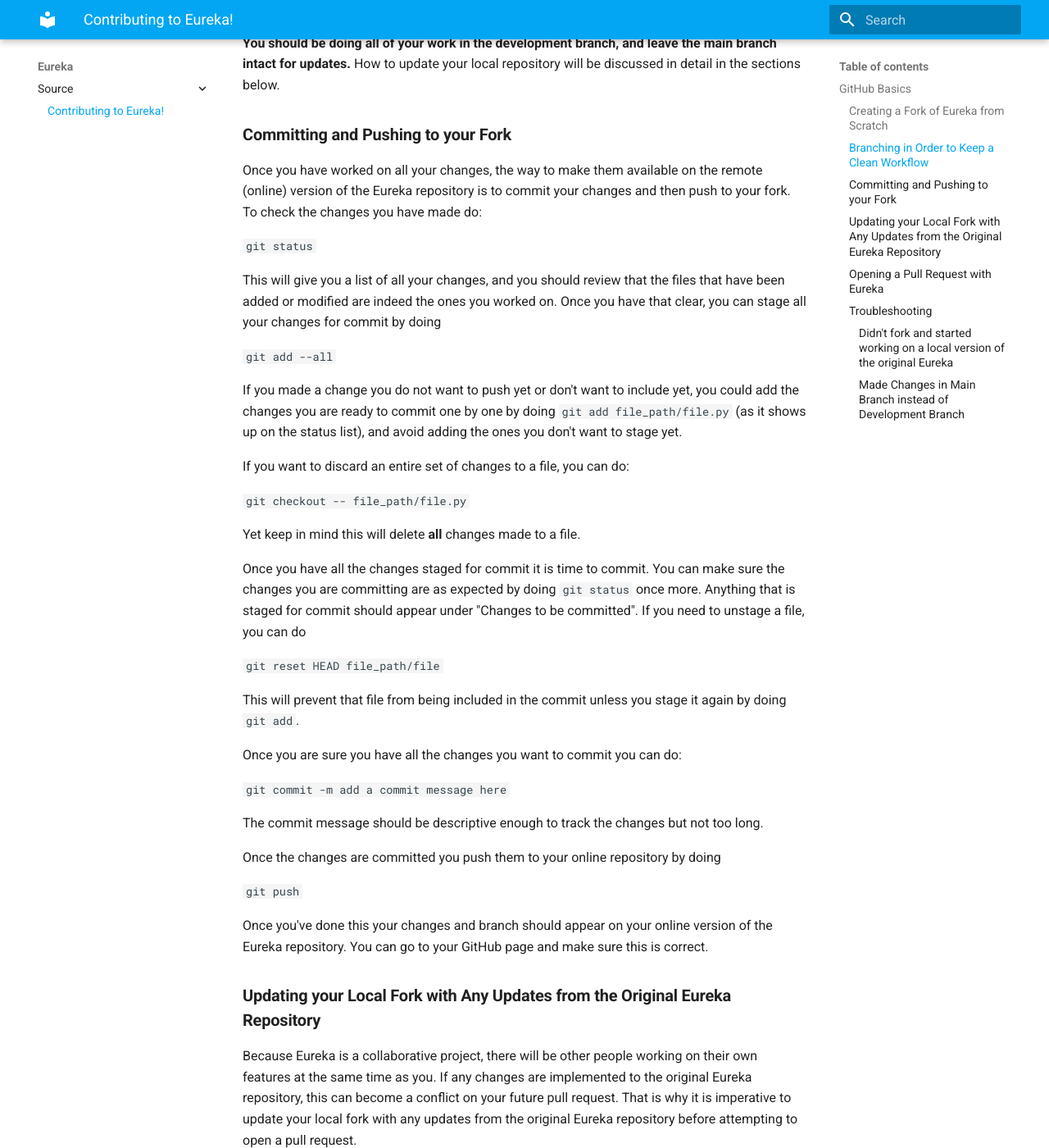
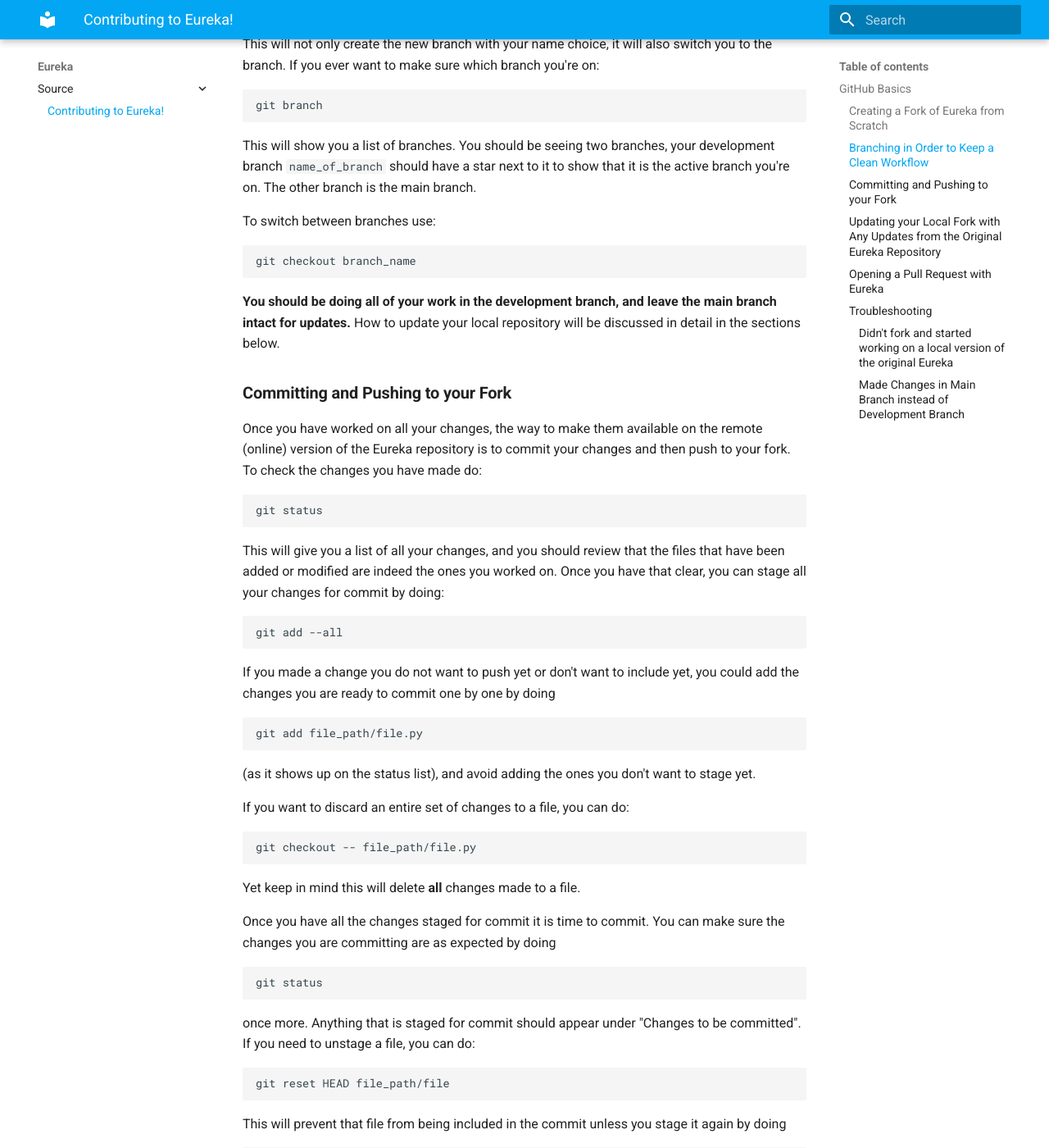
Before and after one commit to kevin218/Eureka, an MkDocs documentation site: the page built from docs/source/contribute.md, in a window 1280 px wide and 1400 px high, scrolled down 1617 px. Shown: the whole window at 82% size. Built offline with MkDocs 1.6.1 and Material for MkDocs 9.7.7, drawn with Linux system fonts in a browser that asks for light colours; some of the changed text lies outside the part shown.

Commit message:
Tweaking appearance of contribution instructions.
Changing to code blocks rather than in-line code snippets

This also finishes the broken documentation caused by moving imported
files to docs/media.

````diff
--- a/docs/source/contribute.md
+++ b/docs/source/contribute.md
@@ -13,21 +13,23 @@
 To create a fork of the Eureka repository all you have to do is go on the repository website and
 press the "fork" button that can be seen on the top right.
 
-![fork button](forkheaderbar.png)
+![fork button](../media/forkheaderbar.png)
 
 Once you have forked the repository you should be able to find the link of your own copy of Eureka by accessing the
 Eureka repository now found in your own personal GitHub page.
 
-![cloning link](cloneexample.png)
+![cloning link](../media/cloneexample.png)
 
 You can then copy the link and run
-
-`git clone [insert link here]`
+```bash
+git clone [insert link here]
+```
 
 Now you have both a copy in your online GitHub repository (what we'll call "remote") and a copy you can work on in your
 local machine (what we'll call "local") that can push changes to your online copy of Eureka! To link the remote and local copies do:
-
-`git remote add origin [insert same link here]`
+```bash
+git remote add origin [insert same link here]
+```
 
 This sets up tracking to "origin" which is your remote copy of Eureka, so that you can push to it.
 
@@ -35,57 +37,76 @@
 
 It's not enough to just fork the repository and clone it, because Eureka is a project in which there are many contributions
 happening at the same time, you want to keep a clean copy of Eureka as your main branch! This will allow for you to easily download changes that have happened in the original Eureka repository and make sure that none of your work conflicts with them. The way to open a development branch within your own local copy of Eureka is:
-
-`git checkout -b name_of_branch`
+```bash
+git checkout -b name_of_branch
+```
 
 This will not only create the new branch with your name choice, it will also switch you to the branch. If you ever want to
 make sure which branch you're on:
-
-`git branch`
+```bash
+git branch
+```
 
 This will show you a list of branches. You should be seeing two branches, your development branch `name_of_branch` should have a star next to it to show that it is the active branch you're on. The other branch is the main branch.
 
-To switch between branches use
-
-`git checkout branch_name`
+To switch between branches use:
+```bash
+git checkout branch_name
+```
 
 **You should be doing all of your work in the development branch, and leave the main branch intact for updates.** How to update your local repository will be discussed in detail in the sections below.
 
 ### **Committing and Pushing to your Fork**
 
 Once you have worked on all your changes, the way to make them available on the remote (online) version of the Eureka repository is to commit your changes and then push to your fork. To check the changes you have made do:
+```bash
+git status
+```
 
-`git status`
+This will give you a list of all your changes, and you should review that the files that have been added or modified are indeed the ones you worked on. Once you have that clear, you can stage all your changes for commit by doing:
+```bash
+git add --all
+```
 
-This will give you a list of all your changes, and you should review that the files that have been added or modified are indeed the ones you worked on. Once you have that clear, you can stage all your changes for commit by doing
-
-`git add --all`
-
-If you made a change you do not want to push yet or don't want to include yet, you could add the changes you are ready to commit one by one by doing `git add file_path/file.py` (as it shows up on the status list), and avoid adding the ones you don't want to stage yet.
+If you made a change you do not want to push yet or don't want to include yet, you could add the changes you are ready to commit one by one by doing
+```bash
+git add file_path/file.py
+```
+(as it shows up on the status list), and avoid adding the ones you don't want to stage yet.
 
 If you want to discard an entire set of changes to a file, you can do:
-
-`git checkout -- file_path/file.py`
+```bash
+git checkout -- file_path/file.py
+```
 
 Yet keep in mind this will delete **all** changes made to a file.
 
 Once you have all the changes staged for commit it is time to commit. You can make sure the changes you are committing are
-as expected by doing `git status` once more. Anything that is staged for commit should appear under "Changes to be committed".
-If you need to unstage a file, you can do
-
-`git reset HEAD file_path/file`
-
-This will prevent that file from being included in the commit unless you stage it again by doing `git add`.
+as expected by doing
+```bash
+git status
+```
+once more. Anything that is staged for commit should appear under "Changes to be committed".
+If you need to unstage a file, you can do:
+```bash
+git reset HEAD file_path/file
+```
+This will prevent that file from being included in the commit unless you stage it again by doing
+```bash
+git add
+```
 
 Once you are sure you have all the changes you want to commit you can do:
-
-`git commit -m add a commit message here`
+```bash
+git commit -m "Add a commit message here"
+```
 
 The commit message should be descriptive enough to track the changes but not too long.
 
-Once the changes are committed you push them to your online repository by doing
-
-`git push`
+Once the changes are committed you push them to your online repository by doing:
+```bash
+git push
+```
 
 Once you've done this your changes and branch should appear on your online version of the Eureka repository. You can go to your GitHub page and make sure this is correct.
 
@@ -94,8 +115,9 @@
 Because Eureka is a collaborative project, there will be other people working on their own features at the same time as you. If any changes are implemented to the original Eureka repository, this can become a conflict on your future pull request. That is why it is imperative to update your local fork with any updates from the original Eureka repository before attempting to open a pull request.
 
 First, we need to set up a connection between your local copy of the Eureka repository and the remote **original** Eureka repository. To see the current remote repositories linked to your local repository you can do:
-
-`git remote -v`
+```bash
+git remote -v
+```
 
 This should currently show you something like the following
 
@@ -104,45 +126,72 @@
 
 What this is showing us is that your local branch is only currently to connected to the remote copy of Eureka. Yet, in order to update your code with updates from the original Eureka repository, you need to establish a connection to it. Utilizing the standard nomenclature "upstream" (for the original repository):
 
-`git remote add upstream https://github.com/kevin218/Eureka.git`
+```bash
+git remote add upstream https://github.com/kevin218/Eureka.git
+```
 
-Now, if you run `git remote -v` again, you should see the new links to the original Eureka repository:
+Now, if you run
+```bash
+git remote -v
+```
+again, you should see the new links to the original Eureka repository:
 
-    origin	https://github.com/your_username/Eureka.git (fetch)
-    origin	https://github.com/your_username/Eureka.git (push)
-    upstream	https://github.com/kevin218/Eureka.git (fetch)
-    upstream	https://github.com/kevin218/Eureka.git (push)
+    origin      https://github.com/your_username/Eureka.git (fetch)
+    origin      https://github.com/your_username/Eureka.git (push)
+    upstream    https://github.com/kevin218/Eureka.git (fetch)
+    upstream    https://github.com/kevin218/Eureka.git (push)
 
 You'll also want to setup your main branch to track from the remote repository automatically, since that branch will be
 dedicated to importing the updates done to the original Eureka repository. The way to do this is to first make sure you are in the main branch:
-
-`git checkout main` (or `git checkout main_branch_name`)
+```bash
+git checkout main
+```
+OR
+```bash
+git checkout main_branch_name
+```
 
 Then set the upstream as the original Eureka repository
-
-`git branch --set-upstream upstream/main`
+```bash
+git branch --set-upstream upstream/main
+```
 
 **This has now set up your main local branch to track changes done in the original Eureka remote repository (upstream) as opposed to your own copy of Eureka (origin). It is imperative then that you make sure all changes you make are in your development branch.** An advice is to constantly double check what branch you're working on. If you have made changes in the main branch by mistake, see how to resolve this in the section *Common Mistakes* below.
 
-It is also worth mentioning that the remotes can be called anything, "origin" and "upstream" are just the standard nomenclature. They can be called anything as long as you are able to keep track of which one is which, which is always possible to check by doing `git remote -v`
+It is also worth mentioning that the remotes can be called anything, "origin" and "upstream" are just the standard nomenclature. They can be called anything as long as you are able to keep track of which one is which, which is always possible to check by doing:
+```bash
+git remote -v
+```
 
 Once all of this is setup you are ready to check whether any changes made to the original repository conflict with your own changes.
 
-`git checkout main` (double check you're on your main branch)
+```bash
+git checkout main  # (double check you're on your main branch)
 
-`git pull`
+git pull
+```
 
 This will give you any changes that have been done to Eureka on your main branch. This process should go smoothly as long as you have not made any changes to the main branch and done all your work in the development branch. Once you have pulled, you need to switch back to your development branch and merge the changes from main.
 
-`git checkout development_branch`
+```bash
+git checkout development_branch
+```
 
 **Make sure you don't have any changes staged for commit (either commit and push them or unstage them).** Then do:
 
-`git merge main` or `git merge main_branch_name`
+```bash
+git merge main
+```
+OR
+```bash
+git merge main_branch_name
+```
 
 This will merge all the changes done on the main branch into your feature branch. Git will then proceed to tell you if this merge can be done smoothly or not. If it can it will simply pop up a text editor with a commit message along the lines of 'Merged main to feature branch', once you commit that merge, you can push it up to your remote repository by doing:
 
-`git push` **Don't forget this step**
+```bash
+git push  # **Don't forget this step!**
+```
 
 If there is a merge conflict, git will tell you. Merge conflicts are not typically hard to fix although they might seem scary, usually what it means is that while you were working on your feature someone else did work on the same lines of code, and your version and the original Eureka version are in conflict. Depending on the editor you use these merge conflicts can be easy to track down and resolve. If your editor doesn't point you to the main conflicts automatically, git should tell you the files in which the merge conflicts occurred. You can then open the file and find lines that look like this:
 
@@ -154,11 +203,18 @@
 
 Pick which one you'd like to keep by deleting the other one. Once you have resolved all conflicts you can finish the merge by doing the standard commit process: stage your changes and commit.
 
-`git add file_path/filename.py` or `git add --all`
-
-`git commit -m commit message`
-
-`git push`
+```bash
+git add file_path/filename.py
+```
+OR
+```bash
+git add --all
+```
+and then
+```bash
+git commit -m "Commit message"
+git push
+```
 
 ### **Opening a Pull Request with Eureka**
 
@@ -182,30 +238,37 @@
 
 ### **Troubleshooting**
 
-####Didn't fork and started working on a local version of the original Eureka
+#### Didn't fork and started working on a local version of the original Eureka
 
 This is not an issue at all! Just make sure you have your origin and upstream setup correctly by doing
 
-`git remote -v`
+```bash
+git remote -v
+```
 
 If origin is pointing to the original Eureka repository (`https://github.com/kevin218/Eureka.git`) and you want to keep the standard nomenclature discussed above then you can rename origin to upstream the following way:
 
-`git remote rename origin upstream`
+```bash
+git remote rename origin upstream
+```
 
 Once that's done you can add your own fork as origin by forking the repository on GitHub as shown at the beginning of the tutorial, getting the link, and then doing:
 
-`git remote add origin https://github.com/your_username/Eureka.git` (fork link)
+```bash
+git remote add origin https://github.com/your_username/Eureka.git # (fork link)
+```
 
 Now if you do
-
-`git remote -v`
+```bash
+git remote -v
+```
 
 You should see something like
 
-    origin	https://github.com/your_username/Eureka.git (fetch)
-    origin	https://github.com/your_username/Eureka.git (push)
-    upstream	https://github.com/kevin218/Eureka.git (fetch)
-    upstream	https://github.com/kevin218/Eureka.git (push)
+    origin      https://github.com/your_username/Eureka.git (fetch)
+    origin      https://github.com/your_username/Eureka.git (push)
+    upstream    https://github.com/kevin218/Eureka.git (fetch)
+    upstream    https://github.com/kevin218/Eureka.git (push)
 
 You're good to go!
 
@@ -213,29 +276,40 @@
 
 Let's say you worked on changes in your main branch instead of your development branch. If they are not yet committed you can do
 
-`git add --all` (stage your changes)
+```bash
+git add --all # (stage your changes)
+git stash
+```
 
-`git stash`
+Switch to your development branch by doing
 
-switch to your development branch by doing
-
-`git checkout branch_name`
+```bash
+git checkout branch_name
+```
 
 and then do
 
-`git stash pop`
+```bash
+git stash pop
+```
 
 If the changes have been committed then it is a little more complicated, but not too much to worry about. You should create a new branch while being on the main branch that has the committed changes
 
-`git checkout -b new_development_branch`
+```bash
+git checkout -b new_development_branch
+```
 
 This will create a new branch with the committed changes included, and it should then become your new development branch. Then checkout to the main branch
 
-`git checkout main_branch_name`
+```bash
+git checkout main_branch_name
+```
 
 and reset the committed changes by doing
 
-`git reset --hard HEAD^1`
+```bash
+git reset --hard HEAD^1
+```
 
 If you have committed to the main branch more than once, then the number should be however many commits back is the original main branch's last commit, for example:
 
@@ -246,4 +320,6 @@
 
 Would be:
 
-`git reset --hard HEAD^4`
+```bash
+git reset --hard HEAD^4
+```
````
